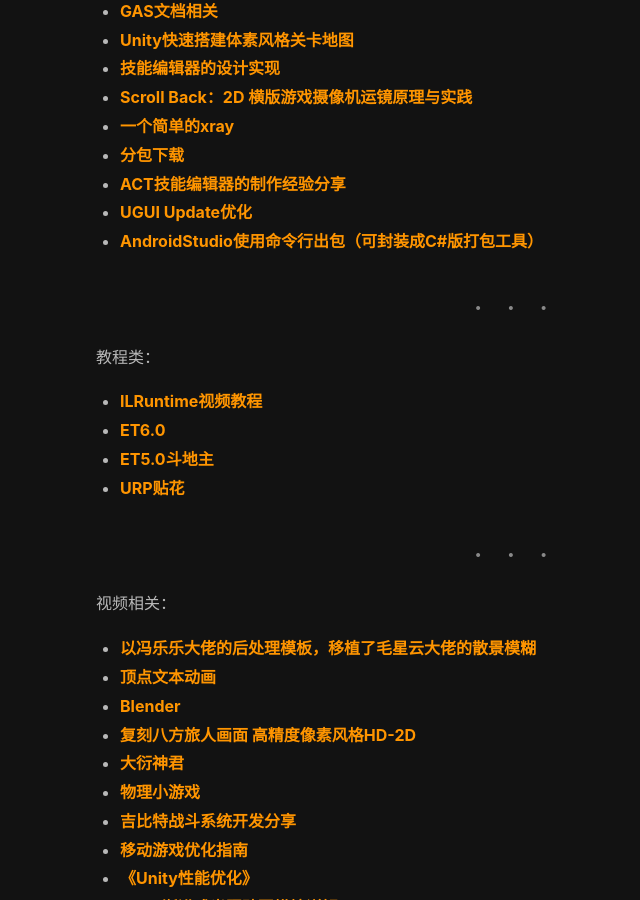
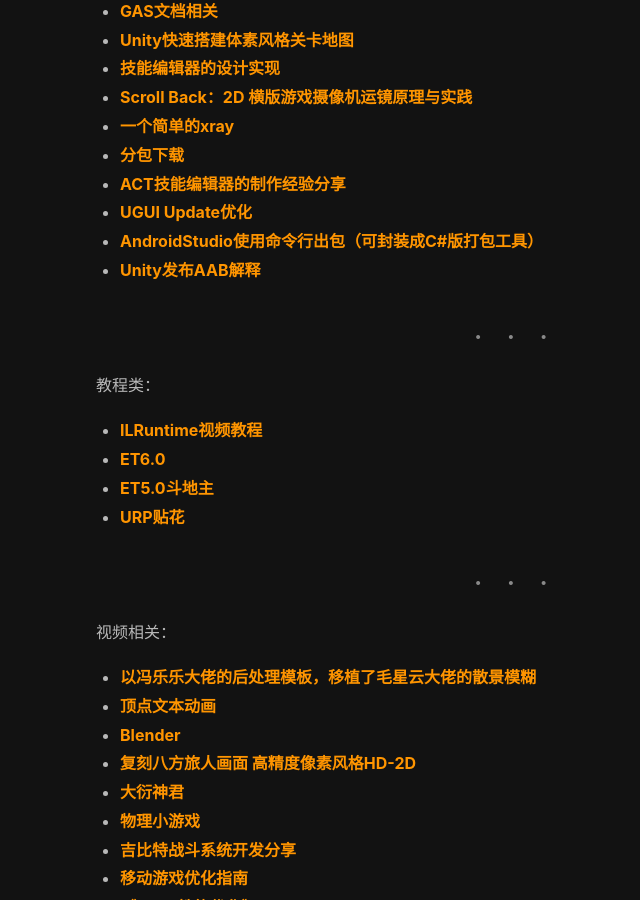
Before and after one commit to S0nrEir/S0nrEir.github.io, a Jekyll site: the page built from _posts/2024-04-02-干货博客收集.md, in a window 1280 px wide and 900 px high, scrolled down 1295 px. Shown: the whole window, without its empty margins (7-647 px from the left). Built offline with Jekyll 4.4.1, drawn with Linux system fonts in a browser that asks for light colours; nearby versions of some CDN libraries.

Commit message:
Unity发布AAB解释

```diff
--- a/_posts/2024-04-02-干货博客收集.md
+++ b/_posts/2024-04-02-干货博客收集.md
@@ -49,6 +49,7 @@ tags: ["博客","干货"]
 - [ACT技能编辑器的制作经验分享](https://blog.uwa4d.com/archives/USparkle_ACT.html)
 - [UGUI Update优化](https://zhuanlan.zhihu.com/p/565930331)
 - [AndroidStudio使用命令行出包（可封装成C#版打包工具）](https://www.cnblogs.com/vsirWaiter/p/16639243.html)
+- [Unity发布AAB解释](https://blog.csdn.net/egostudio/article/details/118570834)
 
 ---
 
```
